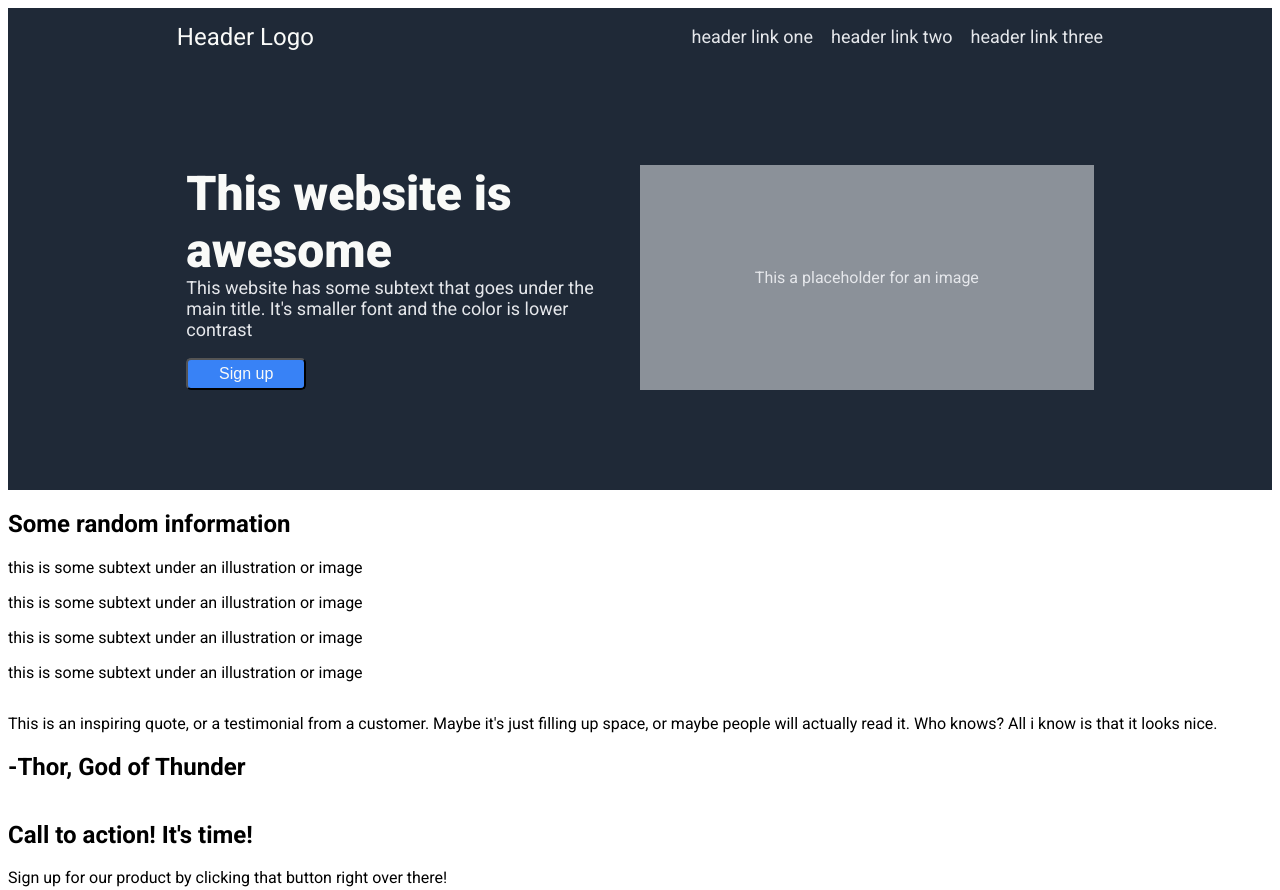
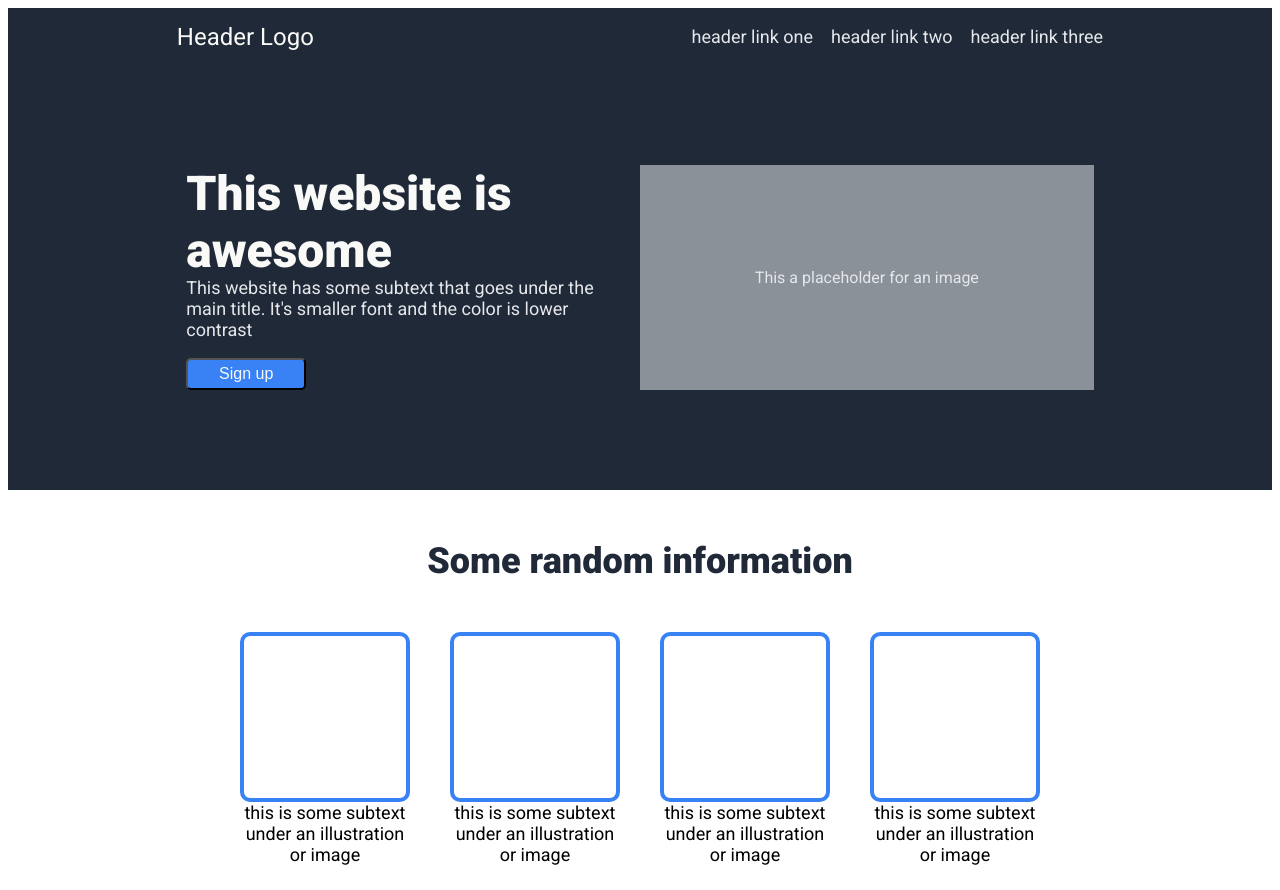
Before and after one commit to DonLeb95/landing-page, a plain HTML site: page index.html in a window 1280 px wide. Shown: the top 890 px of the page. Drawn offline with Linux system fonts and the light colour scheme.

Commit message:
Create all the stylings and positioning in the random info section
An ideal visual has been achieved, the only quirk is adding some separation between the next section of the page and this one

```diff
--- a/style.css
+++ b/style.css
@@ -88,3 +88,47 @@ body{
     border-radius: 5px;
     max-width: 120px;
 }
+
+/*RANDOM INFO STYLINGS*/
+
+.random-info{
+    display: flex;
+    flex-direction: column;
+    align-items: center;
+    width: 71.8%;
+    margin: 0px auto;
+}
+
+.random-info h2 {
+    font-size: 36px;
+    font-weight: 900;
+    color: #1F2937;
+    margin: 50px;
+}
+
+.img-subtext{
+    display: flex;
+}
+
+.img-sub-cont{
+    display: flex;
+    flex-flow: column wrap;
+    align-items: center;
+    max-width: 170px;
+    margin: 0px 20px;
+    text-align: center;
+
+}
+
+.pic{
+    width: 170px;
+    height: 170px;
+    box-sizing: border-box;
+    border: 4px solid #3882F6;
+    border-radius: 10px;
+}
+
+.img-sub-cont p{
+    margin-top: 0px;
+    font-size: 18px;
+}
```
